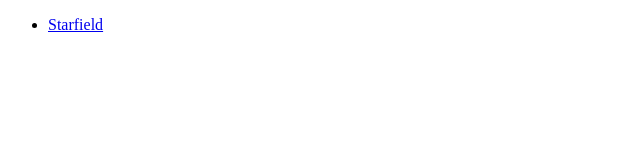
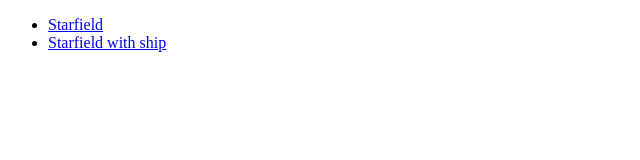
Before and after one commit to sethladd/html5-canvas-tests, a plain HTML site: page static/index.html in a window 1280 px wide. Shown: the whole page, without its empty margins (0-640 px from the left). Drawn offline with Linux system fonts and the light colour scheme.

Commit message:
add link to index

```diff
--- a/static/index.html
+++ b/static/index.html
@@ -7,6 +7,7 @@
 	<body>
 		<ul>
 			<li><a href="starfield/">Starfield</a></li>
+			<li><a href="starfield-with-ship/">Starfield with ship</a></li>
 		</ul>
 	</body>
 </html>
```
